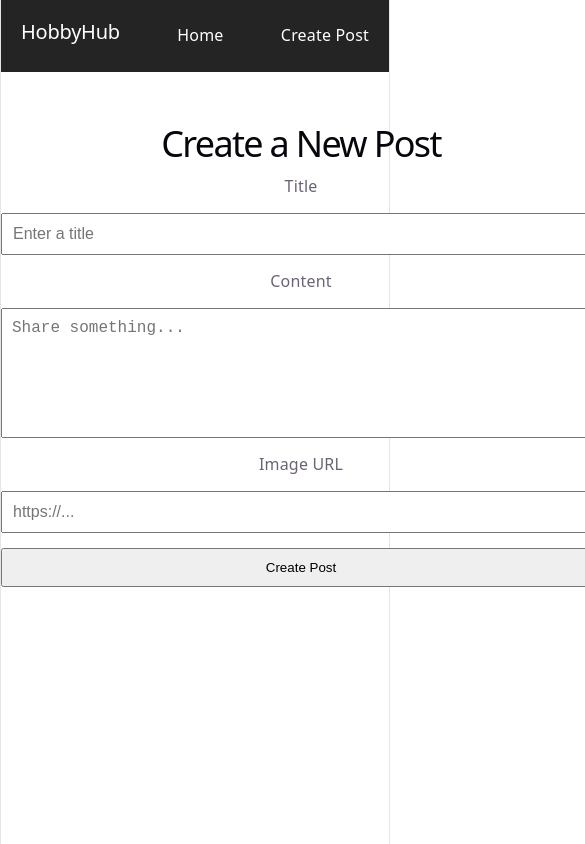
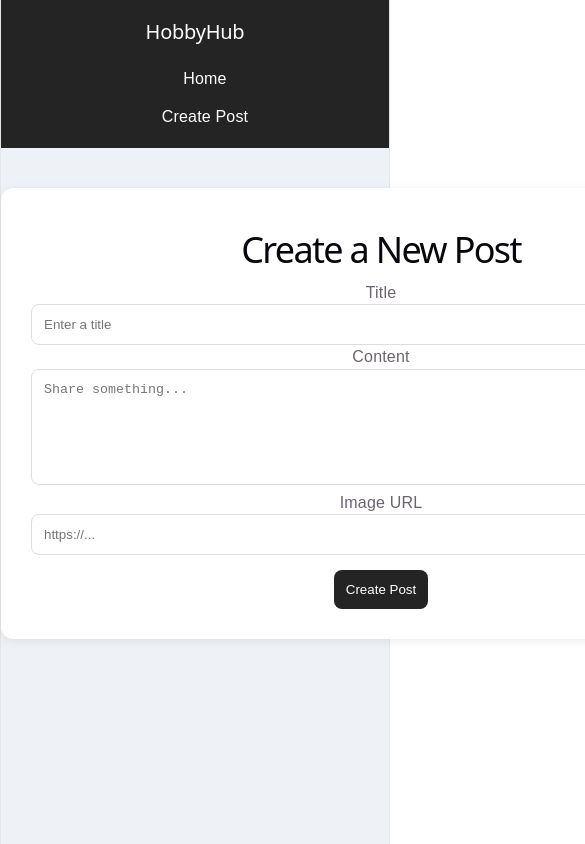
Before and after one commit to gulziraAbudula/hobbyhub, a React (Vite) app: page /create in a window 390 px wide. Shown: the top 844 px of the page, 585 px wide, since content can reach past the window. Built offline with nearby package versions, Linux system fonts and the light colour scheme; no server answers.

Commit message:
add styling and final project complete

```diff
--- a/src/App.css
+++ b/src/App.css
@@ -182,3 +182,11 @@
     border-right-color: var(--border);
   }
 }
+
+button {
+    transition: background-color 0.2s ease, transform 0.2s ease;
+}
+
+button:hover {
+    transform: translateY(-2px);
+}
--- a/src/components/PostCard.css
+++ b/src/components/PostCard.css
@@ -4,6 +4,7 @@
     padding: 20px;
     margin: 20px 0;
     background: white;
+    cursor: pointer;
 }
 
 .post-card a {
--- a/src/index.css
+++ b/src/index.css
@@ -109,3 +109,45 @@
   padding: 4px 8px;
   background: var(--code-bg);
 }
+
+body {
+
+    margin: 0;
+
+    font-family: Arial, Helvetica, sans-serif;
+
+    background: #eef2f7;
+
+}
+
+@media (max-width: 768px) {
+
+    .home,
+    .create-post,
+    .post-detail {
+
+        width: 95%;
+
+        margin: 20px auto;
+
+        padding: 20px;
+
+    }
+
+    nav {
+
+        flex-direction: column;
+
+        gap: 15px;
+
+    }
+
+    nav div {
+
+        display: flex;
+
+        gap: 15px;
+
+    }
+
+}
--- a/src/pages/CreatePost.css
+++ b/src/pages/CreatePost.css
@@ -1,21 +1,30 @@
 .create-post {
-    width: 600px;
+    width: 700px;
     margin: 40px auto;
-}
-
-.create-post form {
-    display: flex;
-    flex-direction: column;
-    gap: 15px;
+    background: white;
+    padding: 30px;
+    border-radius: 12px;
+    box-shadow: 0 2px 10px rgba(0,0,0,.08);
 }
 
 .create-post input,
 .create-post textarea {
-    padding: 10px;
-    font-size: 16px;
+    width: 100%;
+    padding: 12px;
+    border-radius: 8px;
+    border: 1px solid #ddd;
 }
 
 .create-post button {
-    padding: 10px;
+    margin-top: 15px;
+    padding: 12px;
+    border: none;
+    border-radius: 8px;
+    background: #242424;
+    color: white;
     cursor: pointer;
 }
+
+.create-post button:hover {
+    background: #242424;
+}
--- a/src/pages/PostDetail.css
+++ b/src/pages/PostDetail.css
@@ -1,23 +1,42 @@
-.post-detail {
-    max-width: 700px;
-    margin: 40px auto;
+.post-card {
+    background: white;
+    border-radius: 12px;
     padding: 20px;
+    margin-bottom: 20px;
+    box-shadow: 0 2px 8px rgba(0,0,0,.08);
+    transition: all .25s ease;
+}
+.post-detail img {
+    width: 100%;
+    border-radius: 12px;
+    margin: 20px 0;
 }
 
 .post-detail img {
     width: 100%;
-    border-radius: 10px;
-    margin-top: 20px;
+    border-radius: 12px;
+    margin: 20px 0;
 }
 
-.post-detail p {
-    margin-top: 15px;
+.post-detail button {
+    padding: 10px 16px;
+    margin-right: 12px;
+    margin-top: 10px;
+    border: none;
+    border-radius: 8px;
+    cursor: pointer;
+    background: #242424;
+    color: white;
+}
+
+.post-detail button:hover {
+    background: #1d4f8c;
 }
 
 .comment {
-    margin-top:20px;
-    padding:15px;
-    border:1px solid #ddd;
-    border-radius:8px;
-    background:#f5f5f5;
+    margin-top: 20px;
+    padding: 15px;
+    background: #f8f9fb;
+    border-left: 5px solid #242424;
+    border-radius: 8px;
 }
```
Also changed, not shown: src/pages/Home.css (+22 -3 lines).
